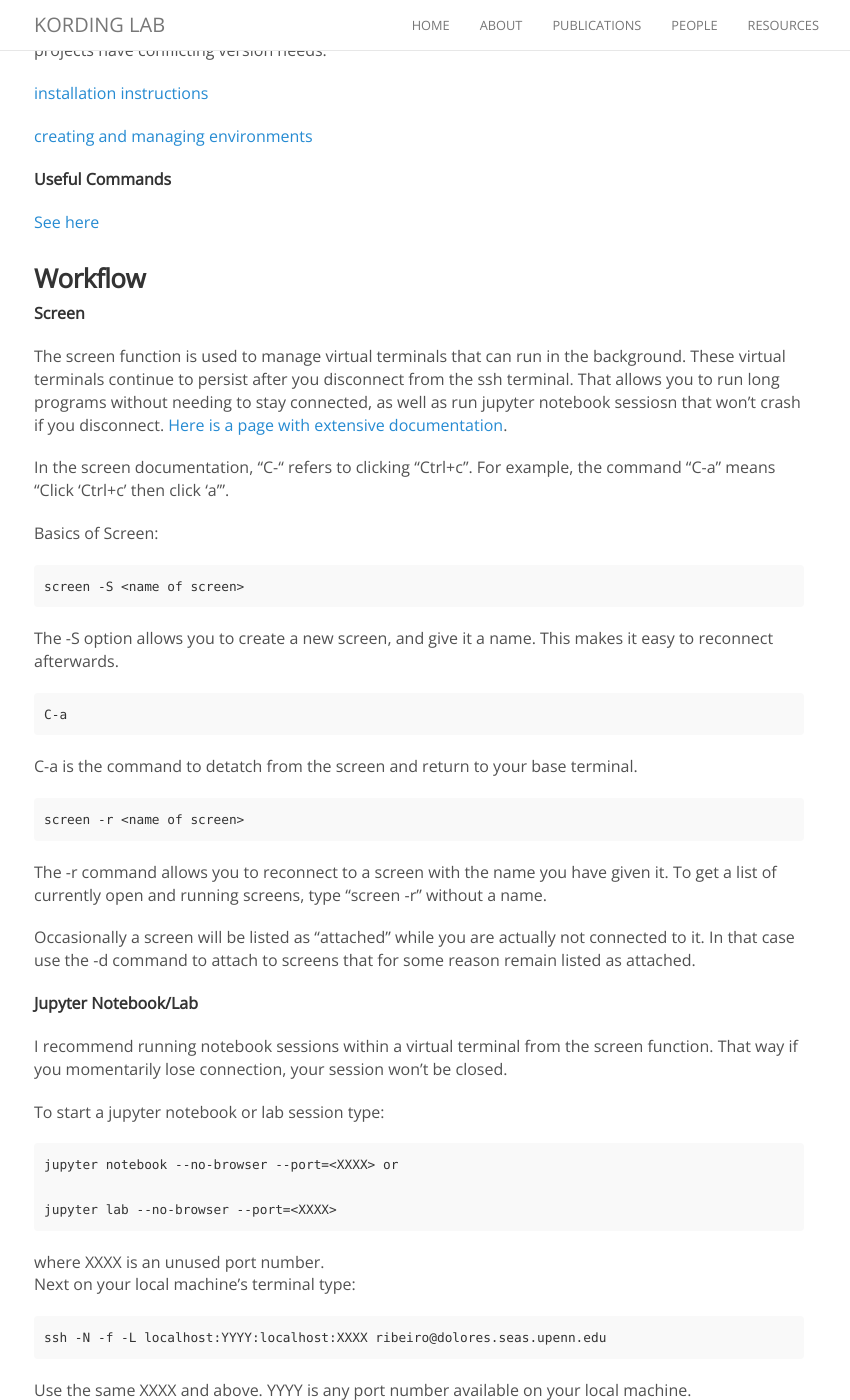
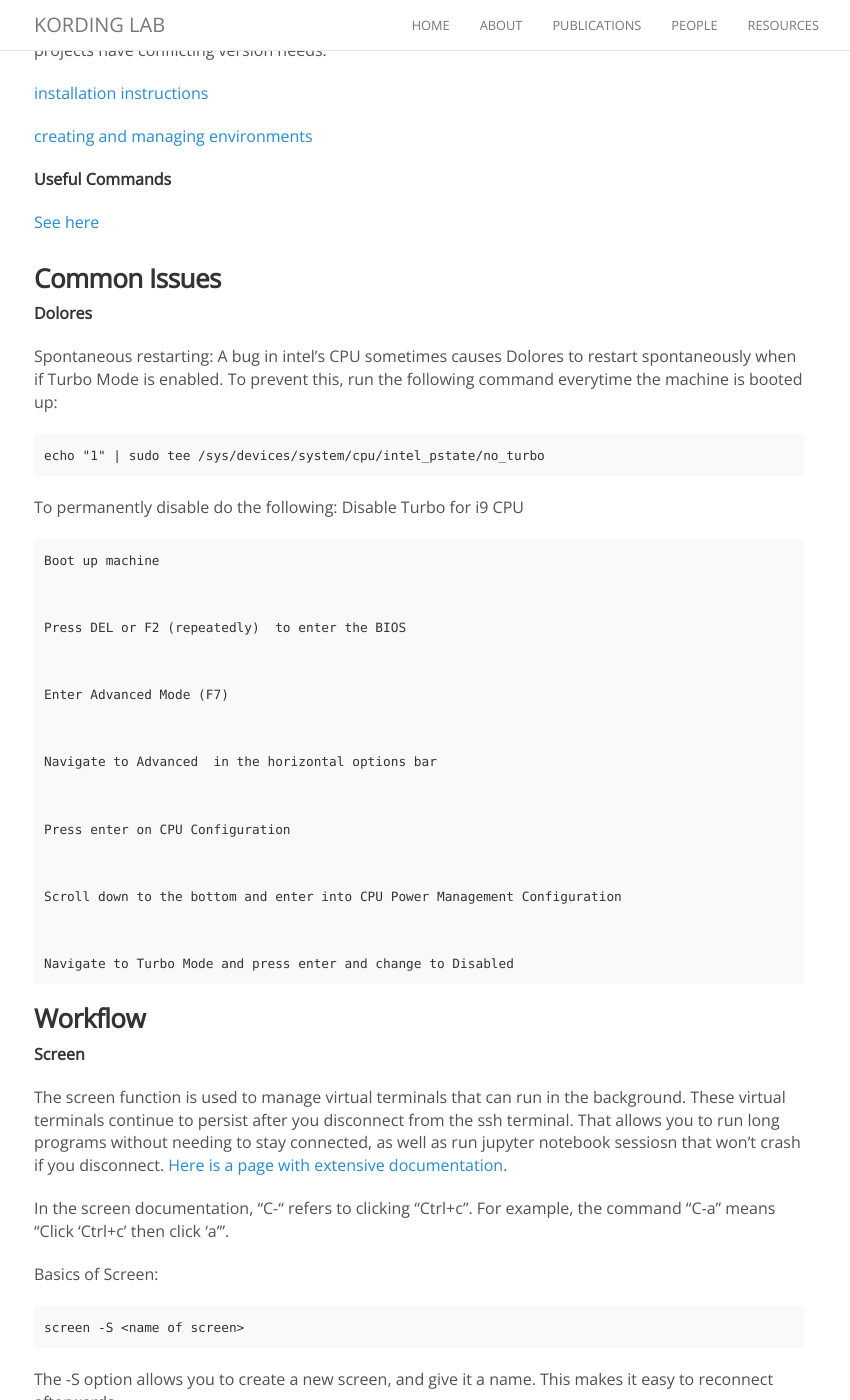
Before and after one commit to KordingLab/KordingLab.github.io, a Jekyll site: the page built from _posts/2019-11-20-intro-resources.md, in a window 1280 px wide and 1400 px high, scrolled down 656 px. Shown: the whole window, without its empty margins (221-1071 px from the left). Built offline with Jekyll 4.4.1, drawn with Linux system fonts in a browser that asks for light colours; nearby versions of some CDN libraries; comment, search, counter and statistics services are not loaded.

Commit message:
Update 2019-11-20-intro-resources.md

```diff
--- a/_posts/2019-11-20-intro-resources.md
+++ b/_posts/2019-11-20-intro-resources.md
@@ -31,6 +31,39 @@ The first thing you should do once you have an account is to set up Anaconda. An
 **Useful Commands**
 
 [See here](http://kordinglab.com/2018/09/20/bleen-quadcorn-commands.html)
+
+
+### Common Issues
+
+**Dolores**
+
+Spontaneous restarting: A bug in intel's CPU sometimes causes Dolores to restart spontaneously when if Turbo Mode is enabled. To prevent this, run the following command everytime the machine is booted up:
+
+    echo "1" | sudo tee /sys/devices/system/cpu/intel_pstate/no_turbo
+
+To permanently disable do the following:
+Disable Turbo for i9 CPU
+
+    Boot up machine
+
+
+    Press DEL or F2 (repeatedly)  to enter the BIOS
+
+
+    Enter Advanced Mode (F7)
+
+
+    Navigate to Advanced  in the horizontal options bar
+
+
+    Press enter on CPU Configuration
+
+
+    Scroll down to the bottom and enter into CPU Power Management Configuration
+
+
+    Navigate to Turbo Mode and press enter and change to Disabled
+
 
 ### Workflow
 
```
